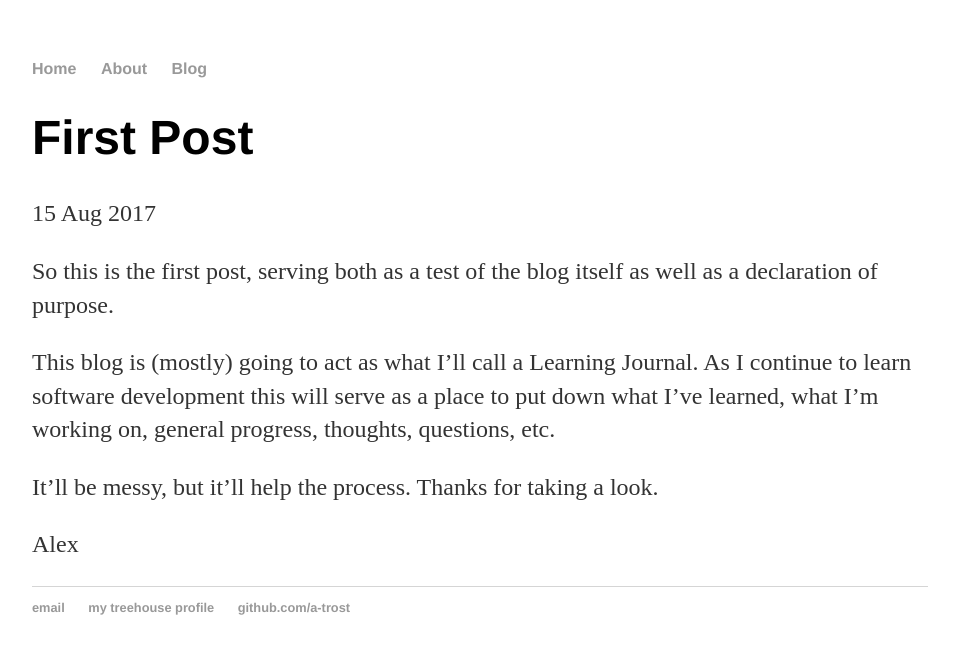
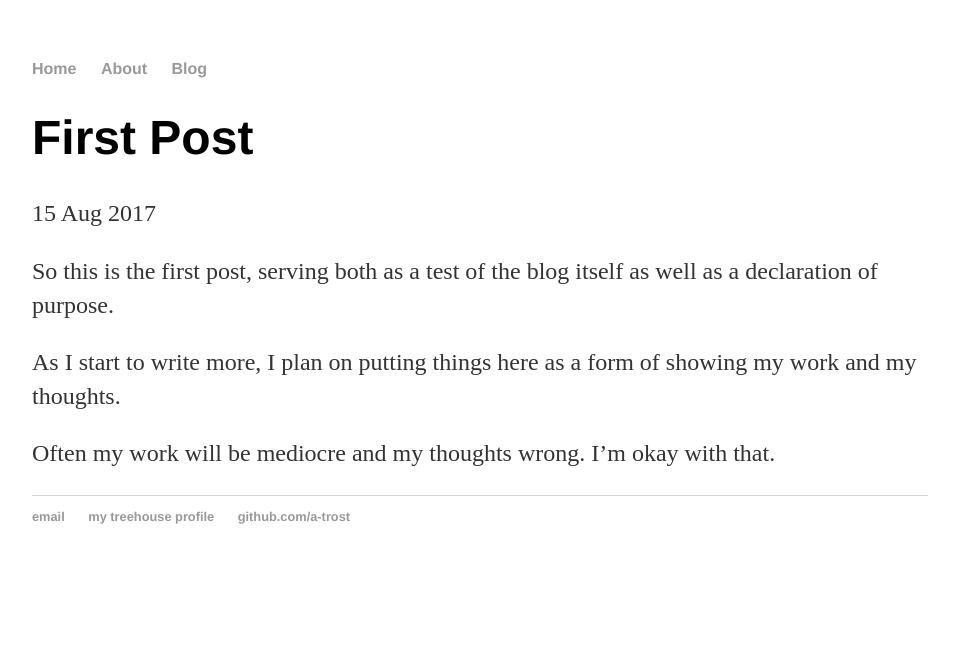
Before and after one commit to a-trost/a-trost.github.io, a Jekyll site: the page built from _posts/2017-08-15-first-post.md, in a window 1280 px wide. Shown: the top 654 px of the page, without its empty margins (160-1119 px from the left). Built offline with Jekyll 4.4.1, drawn with Linux system fonts in a browser that asks for light colours.

Commit message:
Update 2017-08-15-first-post.md

```diff
--- a/_posts/2017-08-15-first-post.md
+++ b/_posts/2017-08-15-first-post.md
@@ -6,8 +6,6 @@ date: 2017-08-15
 
 So this is the first post, serving both as a test of the blog itself as well as a declaration of purpose.
 
-This blog is (mostly) going to act as what I'll call a Learning Journal. As I continue to learn software development this will serve as a place to put down what I've learned, what I'm working on, general progress, thoughts, questions, etc.
+As I start to write more, I plan on putting things here as a form of showing my work and my thoughts.
 
-It'll be messy, but it'll help the process. Thanks for taking a look.
-
-Alex
+Often my work will be mediocre and my thoughts wrong. I'm okay with that.
```
